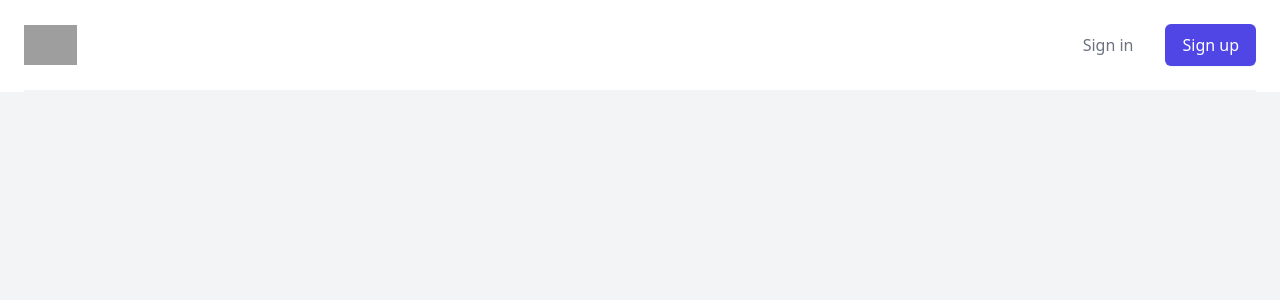
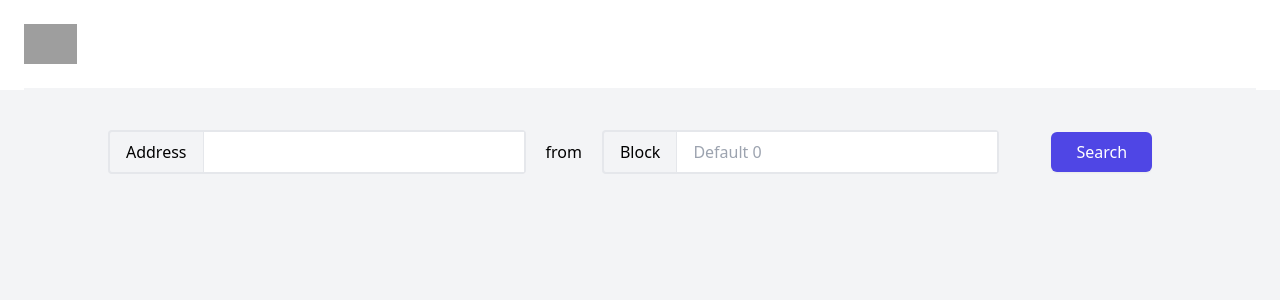
Before and after one commit to simofilahi/ether_crawler, a React (Create React App) app: page / in a window 1280 px wide. Shown: the top 300 px of the page. Built offline with nearby package versions, Linux system fonts and the light colour scheme; grey boxes are pictures that could not be loaded.

Commit message:
(feat): Search input ui added

```diff
--- a/src/components/Header/index.jsx
+++ b/src/components/Header/index.jsx
@@ -15,20 +15,6 @@ const Header = () => {
           </div>
 
           <nav class="hidden md:flex space-x-10"></nav>
-          <div class="hidden md:flex items-center justify-end md:flex-1 lg:w-0">
-            <a
-              href="#"
-              class="whitespace-nowrap text-base font-medium text-gray-500 hover:text-gray-900"
-            >
-              Sign in
-            </a>
-            <a
-              href="#"
-              class="ml-8 whitespace-nowrap inline-flex items-center justify-center px-4 py-2 border border-transparent rounded-md shadow-sm text-base font-medium text-white bg-indigo-600 hover:bg-indigo-700"
-            >
-              Sign up
-            </a>
-          </div>
         </div>
       </div>
     </div>
--- /dev/null
+++ b/src/components/Search/index.jsx
@@ -0,0 +1,33 @@
+const Search = () => {
+  return (
+    <div className=" flex p-10 items-center justify-center">
+      <div class="">
+        <div class="flex border-2 rounded">
+          <div class="flex items-center justify-center px-4 border-r">
+            Address
+          </div>
+          <input type="text" class="px-4 py-2 w-80" placeholder="" />
+        </div>
+      </div>
+      <div className="flex justify-center items-center px-5">from</div>
+      <div class="">
+        <div class="flex border-2 rounded">
+          <div class="flex items-center justify-center px-4 border-r">
+            Block
+          </div>
+          <input type="text" class="px-4 py-2 w-80" placeholder="Default 0" />
+        </div>
+      </div>
+      <div class="flex justify-center items-center px-5 ">
+        <a
+          href="#"
+          class="ml-8 whitespace-nowrap inline-flex items-center justify-center px-6 h-10 border border-transparent rounded-md shadow-sm text-base font-medium text-white bg-indigo-600 hover:bg-indigo-700"
+        >
+          Search
+        </a>
+      </div>
+    </div>
+  );
+};
+
+export default Search;
--- a/src/containers/IndexPage/index.jsx
+++ b/src/containers/IndexPage/index.jsx
@@ -1,9 +1,11 @@
 import Header from "../../components/Header";
+import Search from "../../components/Search";
 
 const IndexPage = () => {
   return (
     <div className="h-screen bg-gray-100">
       <Header />
+      <Search />
     </div>
   );
 };
```
